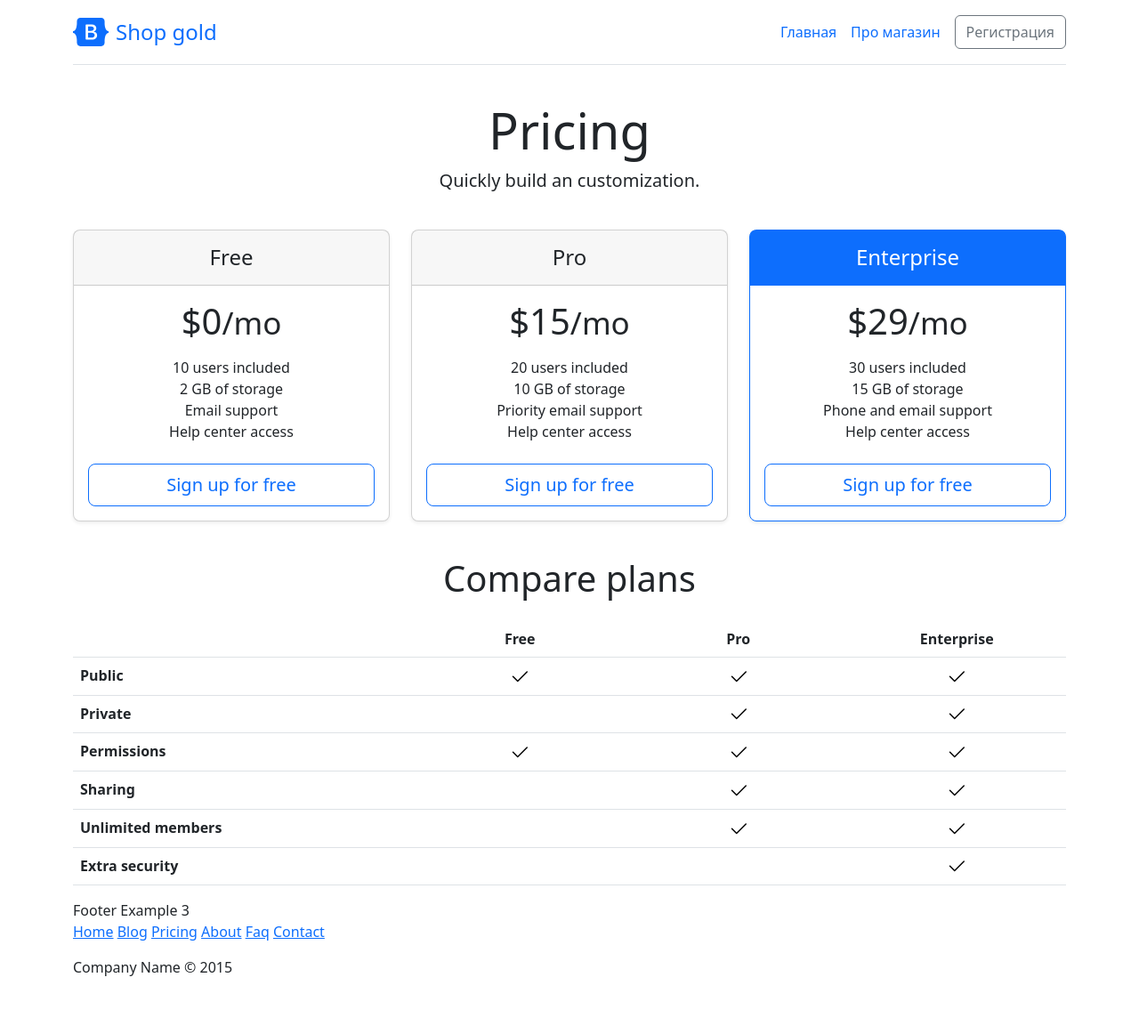
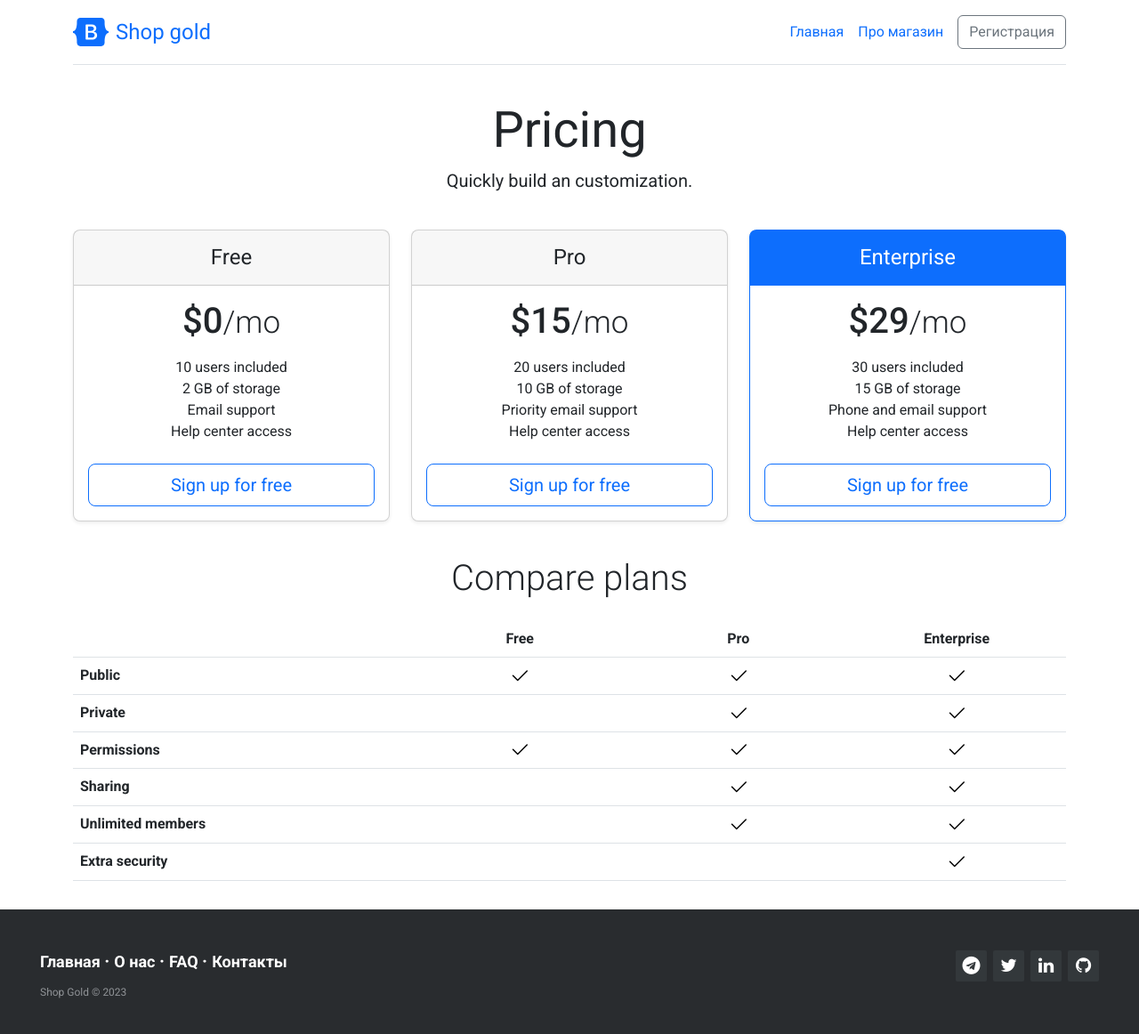
Before and after one commit to Tayper1993/shop_gold, a Flask app: page / in a window 1280 px wide. Shown: the whole page at 89% size. Before the commit the page ends 1097 px from the top, so only its background shows below. Run offline with Flask 3, Linux system fonts and the light colour scheme; lists and menus that the app fills with data are empty; some libraries are stand-ins or nearby versions.

Commit message:
Rework main page and added footer

```diff
--- /dev/null
+++ b/static/css/footer.css
@@ -0,0 +1,72 @@
+@import url(https://fonts.googleapis.com/css?family=Roboto:400,500,300,700);
+
+* {
+  font-family: Roboto;
+}
+
+.footer-distributed {
+  background-color: #292c2f;
+  box-shadow: 0 1px 1px 0 rgba(0, 0, 0, 0.12);
+  box-sizing: border-box;
+  width: 100%;
+  text-align: left;
+  font: normal 16px sans-serif;
+  padding: 40px 45px;
+}
+
+.footer-distributed .footer-left p {
+  color: #8f9296;
+  font-size: 12px;
+  margin: 0;
+}
+/* Footer links */
+
+.footer-distributed p.footer-links {
+  font-size: 18px;
+  font-weight: bold;
+  color: #ffffff;
+  margin: 0 0 10px;
+  padding: 0;
+  transition: ease .25s;
+}
+
+.footer-distributed p.footer-links a {
+  display: inline-block;
+  line-height: 1.8;
+  text-decoration: none;
+  color: inherit;
+  transition: ease .25s;
+}
+
+.footer-distributed .footer-links a:before {
+  content: "·";
+  font-size: 20px;
+  left: 0;
+  color: #fff;
+  display: inline-block;
+  padding-right: 5px;
+}
+
+.footer-distributed .footer-links .link-1:before {
+  content: none;
+}
+
+.footer-distributed .footer-right {
+  float: right;
+  margin-top: 6px;
+  max-width: 180px;
+}
+
+.footer-distributed .footer-right a {
+  display: inline-block;
+  width: 35px;
+  height: 35px;
+  background-color: #33383b;
+  border-radius: 2px;
+  font-size: 20px;
+  color: #ffffff;
+  text-align: center;
+  line-height: 35px;
+  margin-left: 3px;
+  transition:all .25s;
+}
--- a/templates/base.html
+++ b/templates/base.html
@@ -3,6 +3,8 @@
 <head>
   <meta charset="UTF-8">
   <link rel="stylesheet" href="https://cdn.jsdelivr.net/npm/bootstrap@5.2.3/dist/css/bootstrap.min.css">
+  <link rel="stylesheet" href="{{ url_for('static', filename='css/footer.css') }}">
+  <link rel="stylesheet" href="https://maxcdn.bootstrapcdn.com/font-awesome/4.4.0/css/font-awesome.min.css">
     {% block title %}{% endblock %}
 </head>
 <body>
@@ -111,31 +113,23 @@
       </table>
     </div>
   </main>
-
-<section>Footer Example 3</section>
+</div>
+</body>
 		<footer class="footer-distributed">
 			<div class="footer-right">
-				<a href="#"><i class="fa fa-facebook"></i></a>
+				<a href="#"><i class="fa fa-telegram"></i></a>
 				<a href="#"><i class="fa fa-twitter"></i></a>
 				<a href="#"><i class="fa fa-linkedin"></i></a>
 				<a href="#"><i class="fa fa-github"></i></a>
 			</div>
 			<div class="footer-left">
 				<p class="footer-links">
-					<a class="link-1" href="#">Home</a>
-					<a href="#">Blog</a>
-					<a href="#">Pricing</a>
-					<a href="#">About</a>
-					<a href="#">Faq</a>
-					<a href="#">Contact</a>
+					<a class="link-1" href="#">Главная</a>
+					<a href="#">О нас</a>
+					<a href="#">FAQ</a>
+					<a href="#">Контакты</a>
 				</p>
-				<p>Company Name &copy; 2015</p>
+				<p>Shop Gold &copy; 2023</p>
 			</div>
 		</footer>
-</div>
-<script src="/docs/5.3/dist/js/bootstrap.bundle.min.js" integrity="sha384-geWF76RCwLtnZ8qwWowPQNguL3RmwHVBC9FhGdlKrxdiJJigb/j/68SIy3Te4Bkz" crossorigin="anonymous"></script>
-
-
-
-</body>
 </html>
```
